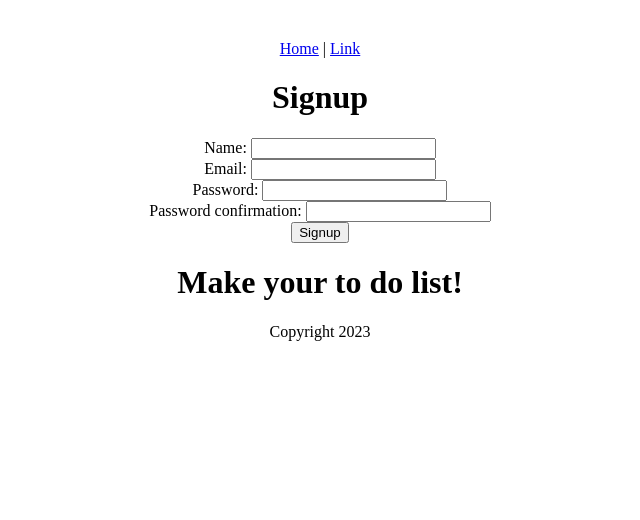
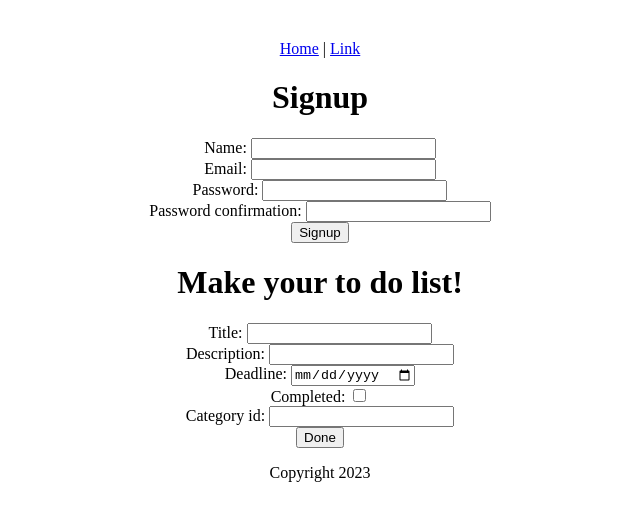
Before and after one commit to emilyjorgensen/todo-frontend, a React (Vite) app: page / in a window 1280 px wide. Shown: the top 520 px of the page, without its empty margins (320-960 px from the left). Built offline with nearby package versions, Linux system fonts and the light colour scheme.

Commit message:
created todo-new

```diff
--- a/src/Content.jsx
+++ b/src/Content.jsx
@@ -1,10 +1,12 @@
 import { Signup } from "./Signup";
+import { TodoNew } from "./TodoNew";
 
 export function Content() {
   return (
     <main>
       <Signup />
       <h1>Make your to do list!</h1>
+      <TodoNew />
     </main>
   );
 }
--- /dev/null
+++ b/src/TodoNew.jsx
@@ -0,0 +1,34 @@
+export function TodoNew() {
+  // const handleSubmit = (event) => {
+  //   event.preventDefault();
+  //   const params = new FormData(event.target);
+  //   console.log("handle submit", params);
+  //   // props.OnCreateTodo(params);
+  //   event.target.reset();
+  // };
+  return (
+    <div>
+      <form>
+        {/* onSubmit={handlesubmit} */}
+        <div>
+          Title: <input name="title" type="text" />
+        </div>
+        <div>
+          Description: <input name="description" type="text" />
+        </div>
+        <div>
+          Deadline: <input name="deadline" type="date" />
+        </div>
+        <div>
+          Completed: <input name="completed" type="checkbox" />
+        </div>
+        <div>
+          Category id: <input name="category_id" type="text" />
+        </div>
+        <div>
+          <button type="submit">Done</button>
+        </div>
+      </form>
+    </div>
+  );
+}
```
